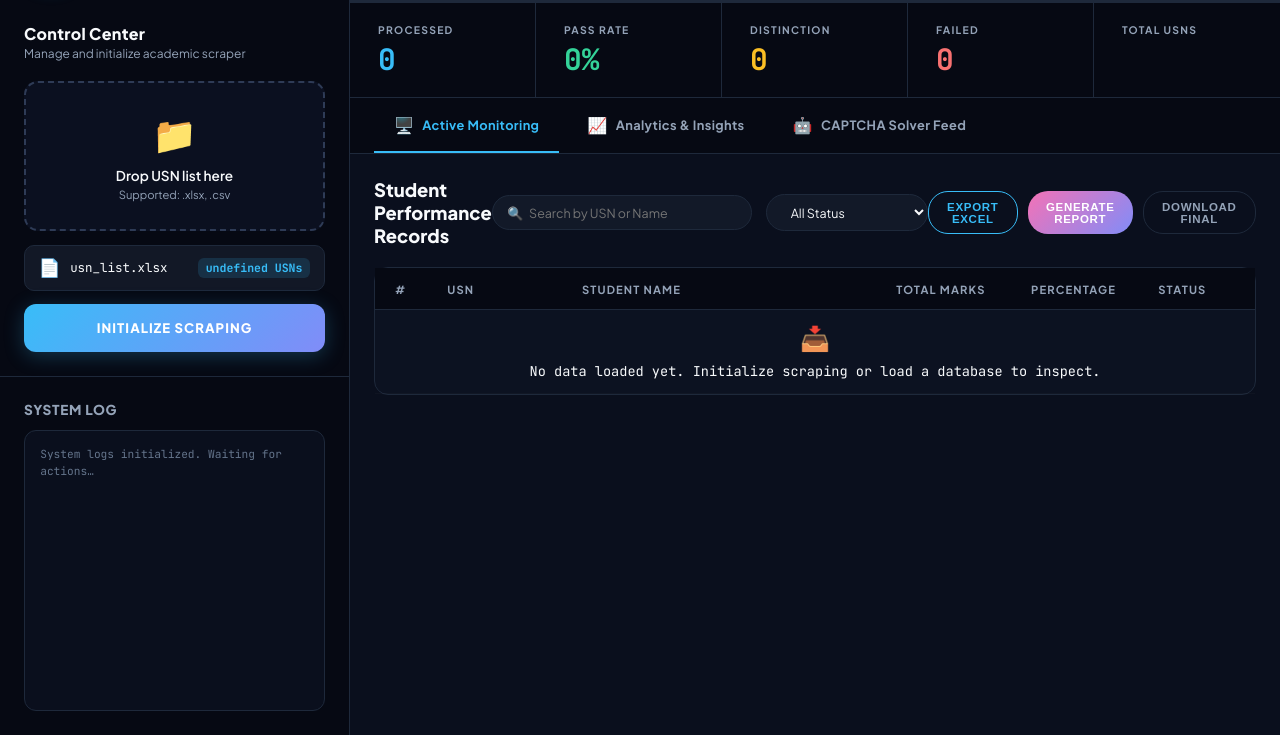
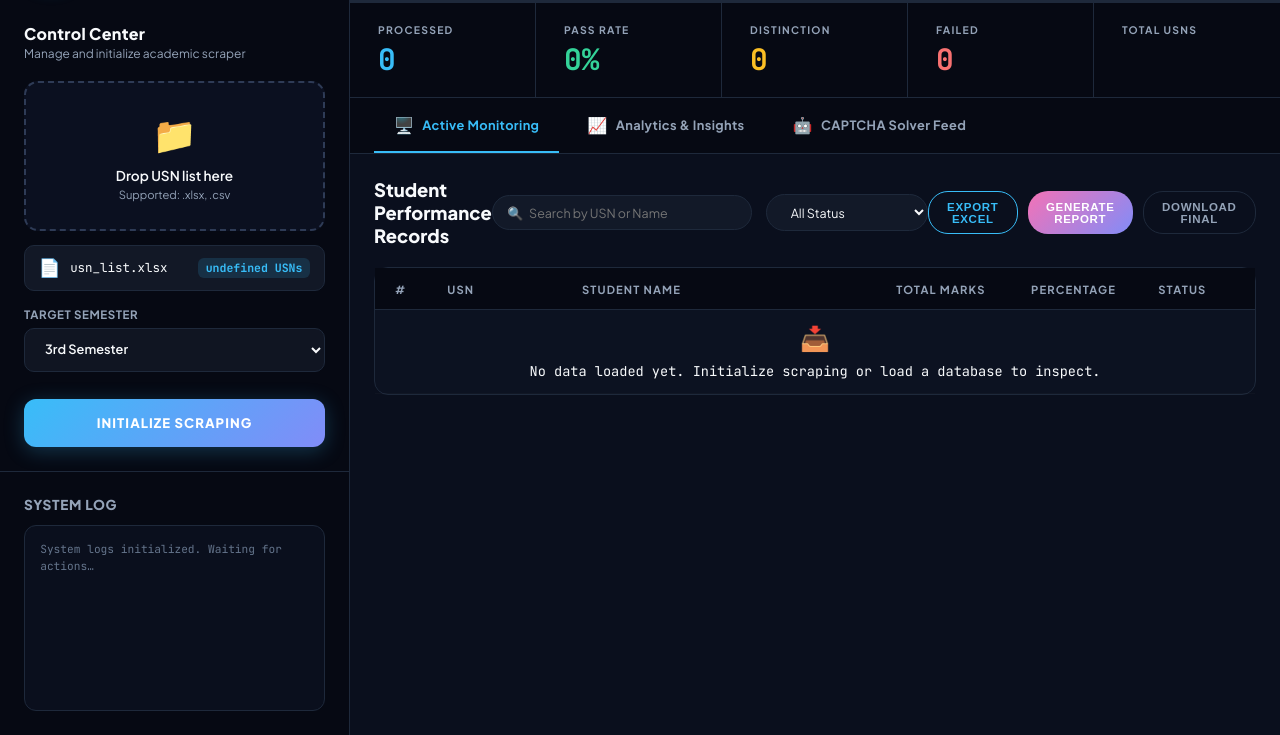
Before and after one commit to Jyothi-Kumari11/vtu-nexus, a Flask app: page / in a window 1280 px wide. Shown: the part 65-800 px from the top of the page. Run offline with Flask 3, Linux system fonts and the light colour scheme; data that the repository does not hold is empty.

Commit message:
feat: added dropdown to dynamically select target semester for scraping

```diff
--- a/app.py
+++ b/app.py
@@ -22,7 +22,9 @@ def index():
 
 @app.route("/api/start", methods=["POST"])
 def start():
-    ok = engine.start_scraping()
+    data = request.get_json(silent=True) or {}
+    sem = data.get("semester", "3")
+    ok = engine.start_scraping(sem)
     if ok:
         return jsonify({"status": "started"})
     return jsonify({"status": "already_running"}), 400
@@ -41,9 +43,11 @@ def status():
 
 @app.route("/api/generate_report", methods=["POST"])
 def generate_report():
+    data = request.get_json(silent=True) or {}
+    sem = data.get("semester", "3")
     try:
         result = subprocess.run(
-            [sys.executable, "index.py", "--report-only"],
+            [sys.executable, "index.py", "--report-only", f"--semester={sem}"],
             cwd=BASE, capture_output=True, text=True, timeout=600
         )
         if result.returncode == 0:
--- a/index.py
+++ b/index.py
@@ -101,6 +101,11 @@ if os.path.exists(RAW_OUTPUT):
 
 # Check report-only flag
 report_only = "--report-only" in sys.argv
+
+# Check semester override
+for arg in sys.argv:
+    if arg.startswith("--semester="):
+        SEM_DIGIT = arg.split("=")[1]
 
 if report_only:
     log.info("Report-only mode active. Skipping scraping step.")
--- a/scraper_engine.py
+++ b/scraper_engine.py
@@ -33,6 +33,7 @@ status = {
     "total": 0, "processed": 0, "skipped": 0,
     "current_usn": "", "feed": [],
     "pass_count": 0, "fail_count": 0,
+    "semester": "3"
 }
 _stop_event = Event()
 
@@ -178,7 +179,7 @@ def _scrape_worker():
                         code = m[0]
                         if code in seen: continue
                         d = re.search(r'\d', code)
-                        if d and d.group() != SEM_DIGIT: continue
+                        if d and d.group() != status.get("semester", "3"): continue
                         seen.add(code); added += 1
                         all_results.append({
                             "USN": usn, "Name": name, "Semester": sem,
@@ -230,9 +231,10 @@ def _scrape_worker():
         status["running"] = False
 
 
-def start_scraping():
+def start_scraping(sem="3"):
     if status["running"]:
         return False
+    status["semester"] = str(sem)
     t = Thread(target=_scrape_worker, daemon=True)
     t.start()
     return True
--- a/templates/index.html
+++ b/templates/index.html
@@ -1283,6 +1283,20 @@
           <span class="usn-badge-count" id="loaded-usn-count">Loading…</span>
         </div>
 
+        <div style="margin-top: 1rem; margin-bottom: 0.85rem;">
+          <label style="font-size: 0.72rem; font-weight: 700; color: var(--text-muted); letter-spacing: 0.05em; display: block; margin-bottom: 0.4rem; text-transform: uppercase;">Target Semester</label>
+          <select id="semester-select" style="width: 100%; background: rgba(30, 41, 59, 0.4); border: 1px solid var(--border); color: var(--text-primary); padding: 0.75rem 1rem; border-radius: 10px; font-family: 'Plus Jakarta Sans', sans-serif; font-size: 0.8rem; font-weight: 600; cursor: pointer; outline: none; transition: var(--transition-fast);">
+            <option value="1">1st Semester</option>
+            <option value="2">2nd Semester</option>
+            <option value="3" selected>3rd Semester</option>
+            <option value="4">4th Semester</option>
+            <option value="5">5th Semester</option>
+            <option value="6">6th Semester</option>
+            <option value="7">7th Semester</option>
+            <option value="8">8th Semester</option>
+          </select>
+        </div>
+
         <!-- Primary controls -->
         <button class="action-btn" id="btn-initialize" onclick="triggerStartScrape()">INITIALIZE SCRAPING</button>
         <button class="abort-btn" id="btn-abort" onclick="triggerAbortScrape()">⏹ STOP SCRAPING</button>
@@ -1856,7 +1870,12 @@
       addSystemLogEntry('Initializing academic scraping process…', 'INFO');
       document.getElementById('btn-initialize').disabled = true;
       try {
-        const res = await fetch('/api/start', { method: 'POST' });
+        const sem = document.getElementById('semester-select').value;
+        const res = await fetch('/api/start', {
+          method: 'POST',
+          headers: { 'Content-Type': 'application/json' },
+          body: JSON.stringify({ semester: sem })
+        });
         const data = await res.json();
         if (data.status === 'already_running') {
           addSystemLogEntry('Engine is already active.', 'WARNING');
@@ -1881,7 +1900,12 @@
       btn.textContent = 'GENERATING…';
 
       try {
-        const res = await fetch('/api/generate_report', { method: 'POST' });
+        const sem = document.getElementById('semester-select').value;
+        const res = await fetch('/api/generate_report', {
+          method: 'POST',
+          headers: { 'Content-Type': 'application/json' },
+          body: JSON.stringify({ semester: sem })
+        });
         const data = await res.json();
         btn.textContent = 'GENERATE REPORT';
         btn.disabled = false;
```
